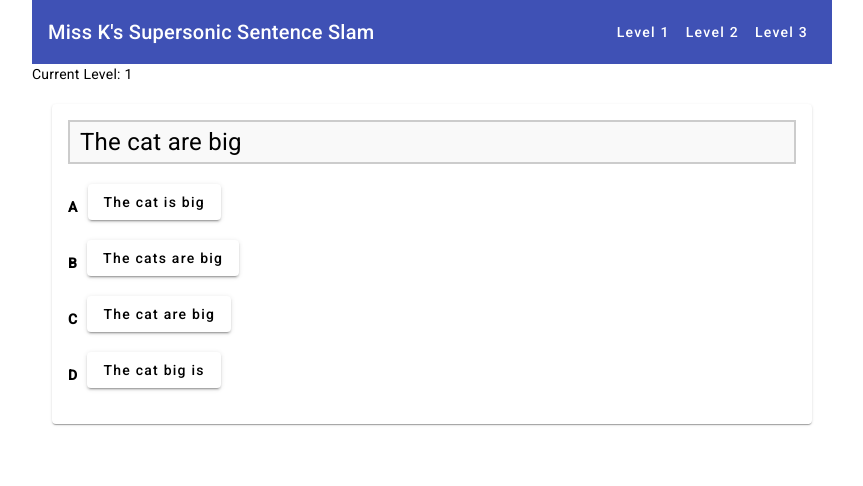
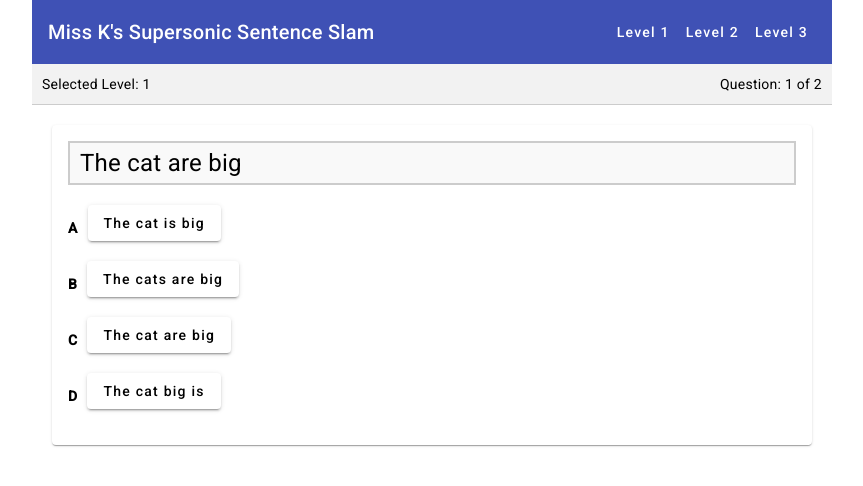
Before and after one commit to kolbykappes/learningGames, an Angular app in the folder miss-k-sentence-slam/: page / in a window 1280 px wide. Shown: the top 486 px of the page, without its empty margins (208-1071 px from the left). Built offline with nearby package versions, Linux system fonts and the light colour scheme.

Commit message:
Updates to styling, added a subheader to track number of questions.

```diff
--- a/miss-k-sentence-slam/src/app/app.component.html
+++ b/miss-k-sentence-slam/src/app/app.component.html
@@ -6,11 +6,15 @@
     <button mat-button (click)="startGame(2)">Level 2</button>
     <button mat-button (click)="startGame(3)">Level 3</button>
   </mat-toolbar>
-  <div>Current Level: {{ currentLevel }}</div>
+  <!-- Subheader -->
+  <div class="subheader">
+    <span>Selected Level: {{ currentLevel }}</span>
+    <span>Question: {{ currentQuestionIndex + 1 }} of {{ questions.length }}</span>
+    <span *ngIf="remainingTime">Timer: {{ remainingTime }}s</span>
+  </div>
   <mat-card *ngIf="questions.length > 0" class="question-card">
     <mat-card-content>
       <div class="question-box">
-        <!-- Overlay for correct/wrong answer message -->
         <div class="overlay" *ngIf="overlayMessage">
           {{ overlayMessage }}
         </div>
@@ -20,7 +24,7 @@
         <div class="option" *ngFor="let option of questions[currentQuestionIndex].options; let i = index">
           <span class="option-label">{{ 'ABCDEFGHIJKLMNOPQRSTUVWXYZ'[i] }}</span>
           <button mat-raised-button class="option-button" [disabled]="buttonsDisabled"
-                  [ngClass]="{'correct-answer': showCorrectAnswer && questions[currentQuestionIndex].correctAnswers.includes(i)}"
+                  [ngClass]="{'selected-answer': i === selectedAnswerIndex, 'correct-answer': showCorrectAnswer && questions[currentQuestionIndex].correctAnswers.includes(i)}"
                   (click)="checkAnswer(i, questions[currentQuestionIndex].correctAnswers)">
             {{ option }}
           </button>
--- a/miss-k-sentence-slam/src/app/app.component.ts
+++ b/miss-k-sentence-slam/src/app/app.component.ts
@@ -24,6 +24,7 @@ export class AppComponent implements OnInit {
   overlayMessage: string | null = null;
   buttonsDisabled = false;
   feedbackIcons: string[] = [];
+  selectedAnswerIndex: number | null = null; // New property to track the selected answer index
 
   constructor(private questionService: QuestionService) { }
 
@@ -55,6 +56,7 @@ export class AppComponent implements OnInit {
   }
 
   checkAnswer(selectedIndex: number, correctAnswers: number[]) {
+    this.selectedAnswerIndex = selectedIndex; // Set the selected answer index
     this.buttonsDisabled = true;
     if (correctAnswers.includes(selectedIndex)) {
       this.score++;
@@ -76,6 +78,7 @@ export class AppComponent implements OnInit {
     this.showCorrectAnswer = false;
     this.buttonsDisabled = false;
     this.feedbackIcons = [];
+    this.selectedAnswerIndex = null; // Reset the selected answer index
     this.startTimer();
   }
 }
--- a/miss-k-sentence-slam/src/styles.css
+++ b/miss-k-sentence-slam/src/styles.css
@@ -102,3 +102,15 @@ body { margin: 0; font-family: Roboto, "Helvetica Neue", sans-serif; }
   .feedback-icon-close {
     color: red;
   }
+
+  .subheader {
+    display: flex;
+    justify-content: space-between;
+    padding: 10px;
+    background-color: #f2f2f2;
+    border-bottom: 1px solid #ccc;
+  }
+
+  .selected-answer {
+    background-color: #ddd;
+  }
```
